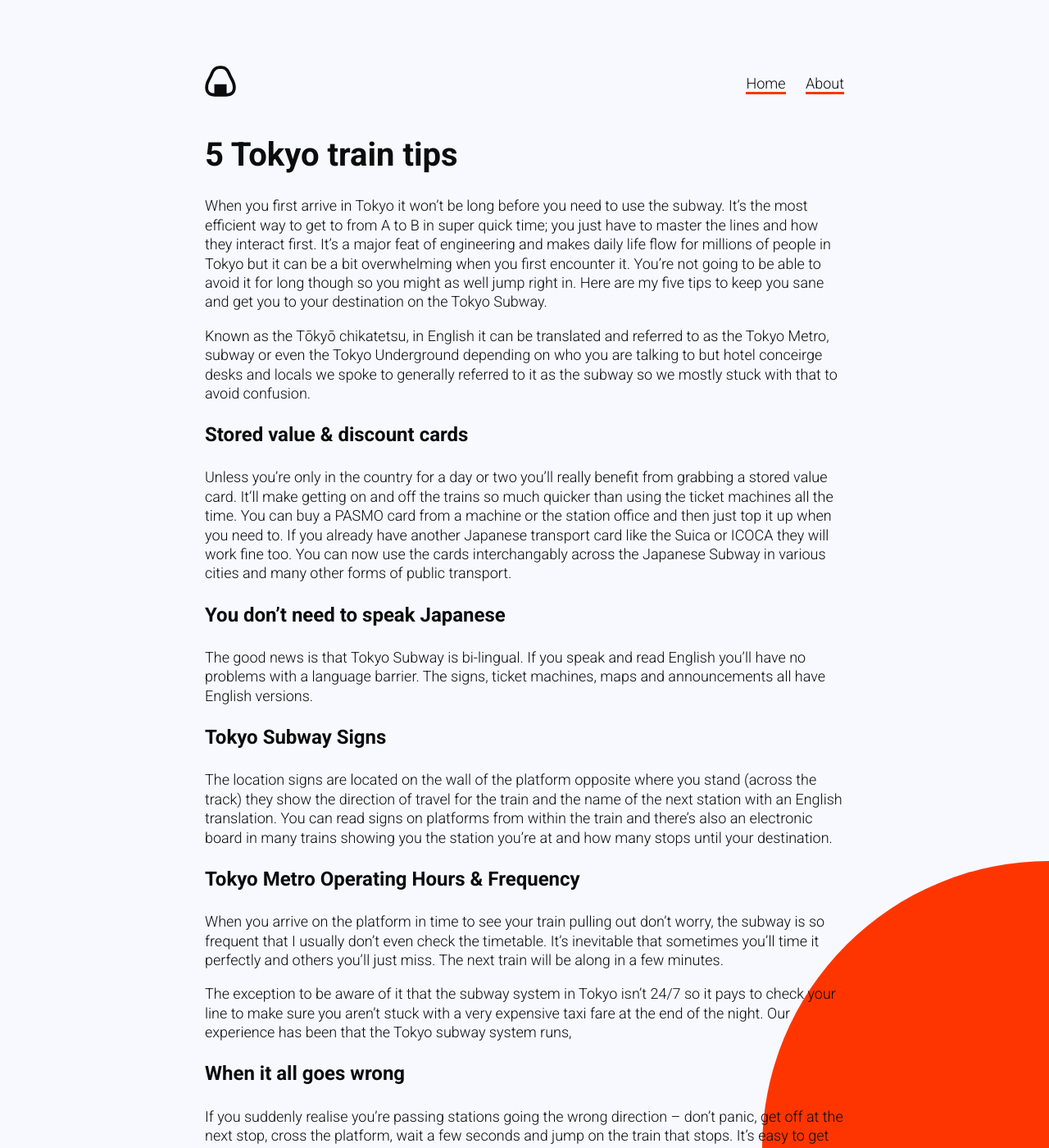
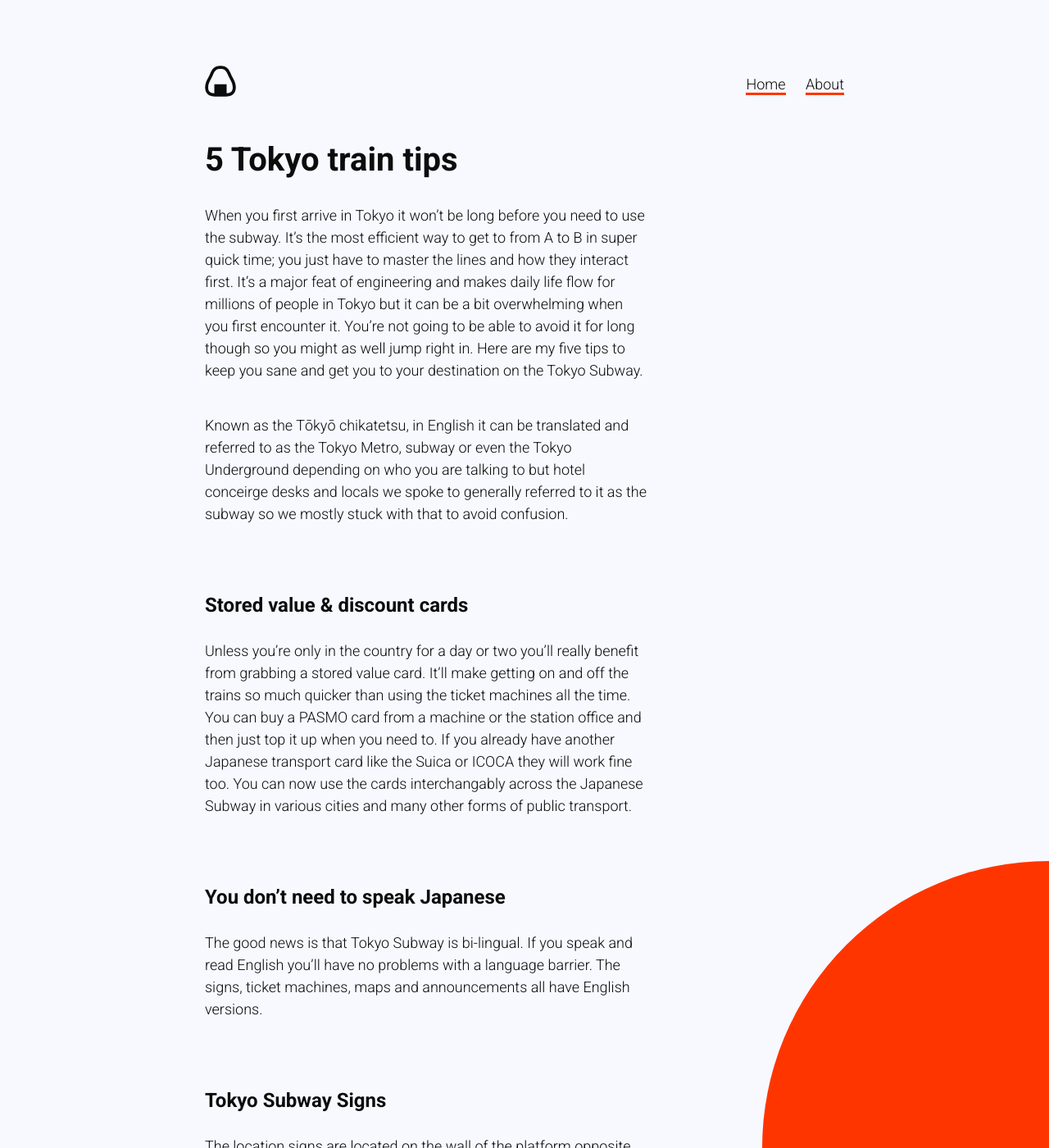
Before and after one commit to adrianaleites/superhi-cmd-line-a-night-in-japan, a Jekyll site: the page built from _posts/2020-06-26-5-tokyo-train-tips.md, in a window 1280 px wide and 1400 px high. Shown: the whole window at 82% size. Built offline with Jekyll 4.4.1, drawn with Linux system fonts in a browser that asks for light colours.

Commit message:
Change the blog post layout

```diff
--- a/_layouts/default.html
+++ b/_layouts/default.html
@@ -1,6 +1,7 @@
 <!doctype html>
 <html>
     <head>
+        <meta charset='utf-8'>
         <title>A Night in Japan</title>
         <meta name='viewport' content='width=device-width, initial-scale=1'>
         <link rel='stylesheet' href='/assets/css/app.css'
--- a/_layouts/post.html
+++ b/_layouts/post.html
@@ -4,4 +4,6 @@ layout: default
 
 <h2>{{ page.title }}</h2>
 
-{{ content }}
+<div class='post'>
+    {{ content }}
+</div>
--- a/assets/css/app.scss
+++ b/assets/css/app.scss
@@ -22,7 +22,7 @@ body {
     font-family: $primary-font;
     font-size: $general-size;
     font-weight: 300;
-    line-height: 1.3;
+    line-height: 1.5;
     max-width: $page-width;
     margin: 80px auto 80px auto;
 }
@@ -89,3 +89,16 @@ div.circle {
     bottom: -350px;
     z-index: -1;
 }
+
+div.post {
+    h3 {
+        margin-top: 80px;
+    }
+    p {
+        max-width: $content-width;
+        margin-bottom: 40px;
+    }
+    img {
+        max-width: $page-width;
+    }
+}
```
